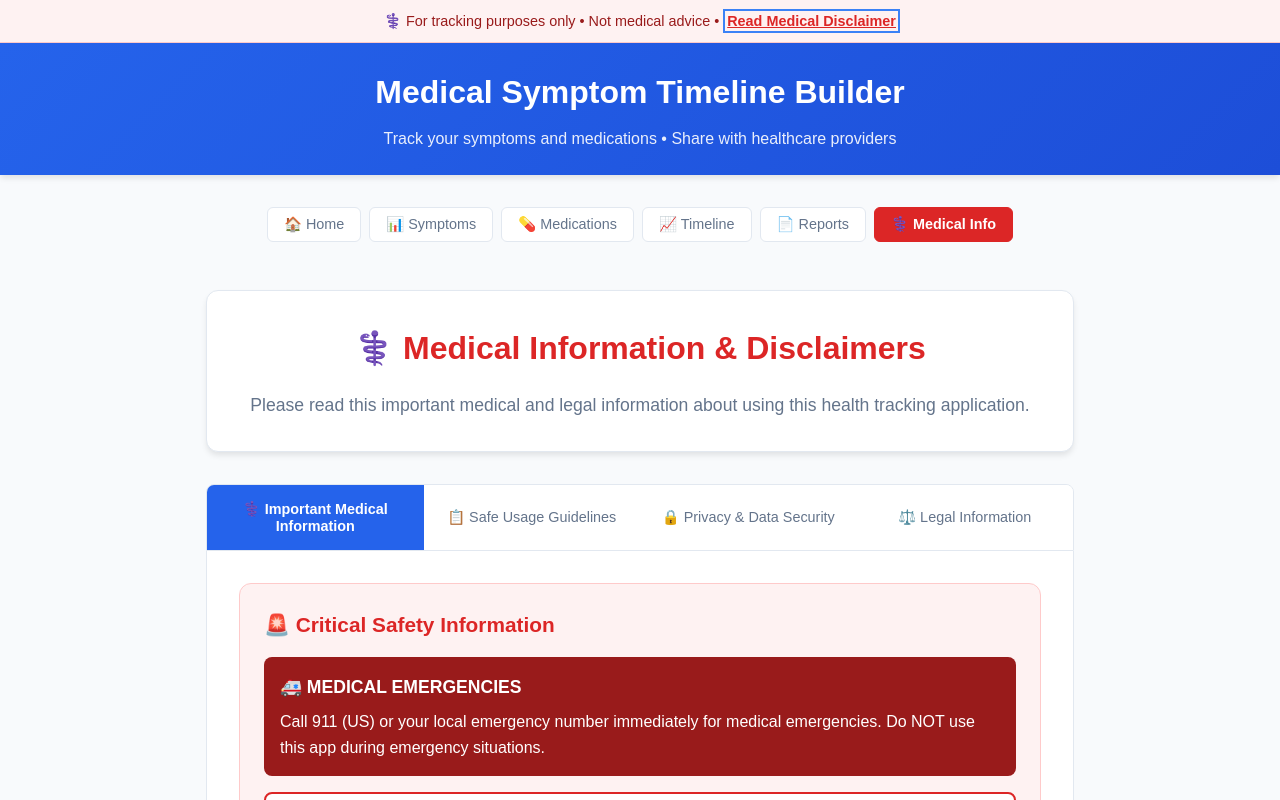
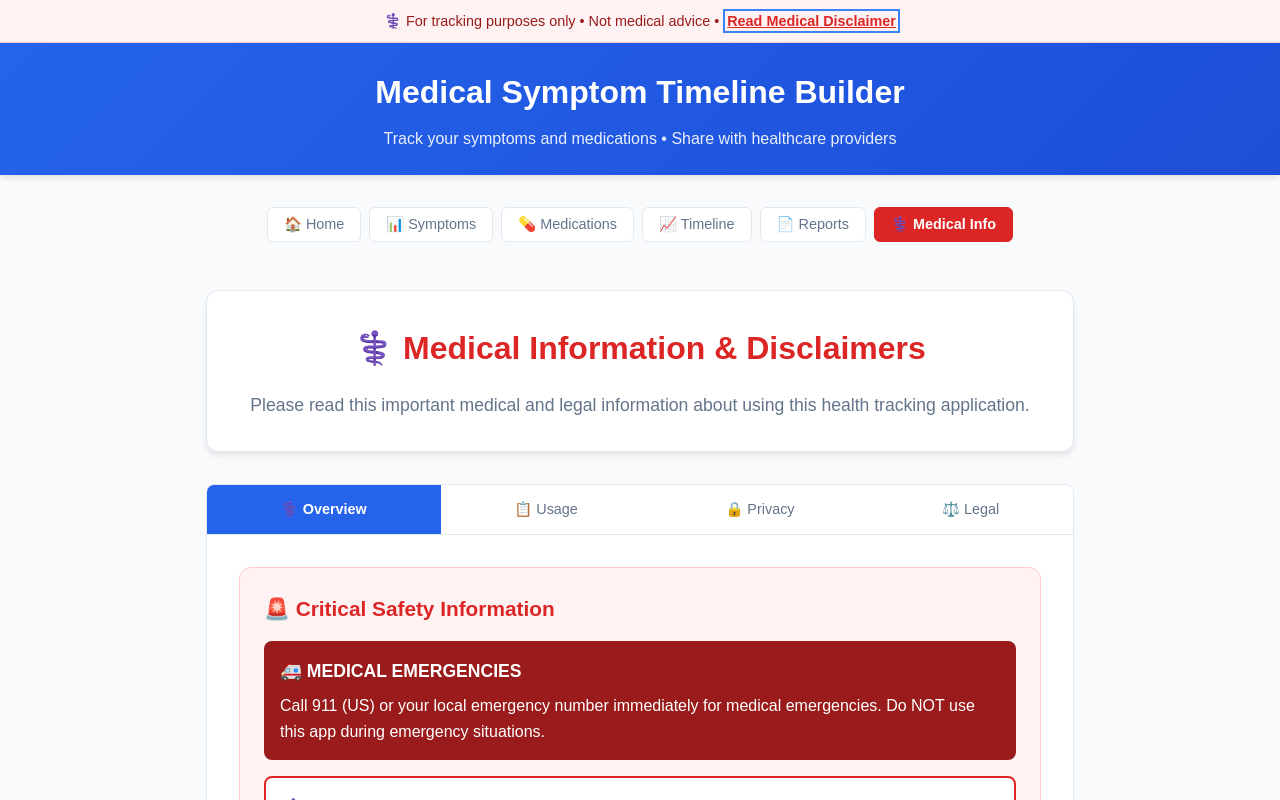
Before and after one commit to birthquake/medical-symptom-timeline-builder, a React (Create React App) app: page / in a window 1280 px wide. Both pictures are taken after a click on the button "Read Medical Disclaimer". Shown: the top 800 px of the page. Built offline with nearby package versions, Linux system fonts and the light colour scheme.

Commit message:
Update DisclaimerTab.js

```diff
--- a/src/components/DisclaimerTab.js
+++ b/src/components/DisclaimerTab.js
@@ -5,7 +5,8 @@ const DisclaimerTab = () => {
 
   const disclaimerSections = {
     overview: {
-      title: "⚕️ Important Medical Information",
+      title: "⚕️ Overview",
+      fullTitle: "Important Medical Information",
       content: (
         <div>
           <div style={{ backgroundColor: '#fef2f2', border: '1px solid #fecaca', padding: '1.5rem', borderRadius: '12px', marginBottom: '2rem' }}>
@@ -55,7 +56,8 @@ const DisclaimerTab = () => {
       )
     },
     usage: {
-      title: "📋 Safe Usage Guidelines",
+      title: "📋 Usage",
+      fullTitle: "Safe Usage Guidelines",
       content: (
         <div>
           <div style={{ display: 'grid', gap: '2rem' }}>
@@ -144,7 +146,8 @@ const DisclaimerTab = () => {
       )
     },
     privacy: {
-      title: "🔒 Privacy & Data Security",
+      title: "🔒 Privacy",
+      fullTitle: "Privacy & Data Security",
       content: (
         <div>
           <div style={{ backgroundColor: '#f0f9ff', border: '2px solid #2563eb', padding: '2rem', borderRadius: '12px', marginBottom: '2rem' }}>
@@ -206,7 +209,8 @@ const DisclaimerTab = () => {
       )
     },
     legal: {
-      title: "⚖️ Legal Information",
+      title: "⚖️ Legal",
+      fullTitle: "Legal Information",
       content: (
         <div>
           <div style={{ backgroundColor: '#f9fafb', border: '2px solid #6b7280', padding: '2rem', borderRadius: '12px', marginBottom: '2rem' }}>
@@ -305,22 +309,25 @@ const DisclaimerTab = () => {
         borderRadius: '8px 8px 0 0',
         border: '1px solid #e2e8f0',
         overflow: 'hidden',
-        marginBottom: 0
+        marginBottom: 0,
+        flexWrap: 'wrap'
       }}>
         {Object.keys(disclaimerSections).map(section => (
           <button
             key={section}
             onClick={() => setCurrentSection(section)}
             style={{
-              flex: 1,
-              padding: '1rem',
+              flex: '1 1 auto',
+              minWidth: '120px',
+              padding: '1rem 0.5rem',
               border: 'none',
               backgroundColor: currentSection === section ? '#2563eb' : 'white',
               color: currentSection === section ? 'white' : '#64748b',
               cursor: 'pointer',
               fontSize: '0.9rem',
               fontWeight: currentSection === section ? '600' : '400',
-              transition: 'all 0.2s'
+              transition: 'all 0.2s',
+              textAlign: 'center'
             }}
           >
             {disclaimerSections[section].title}
```
